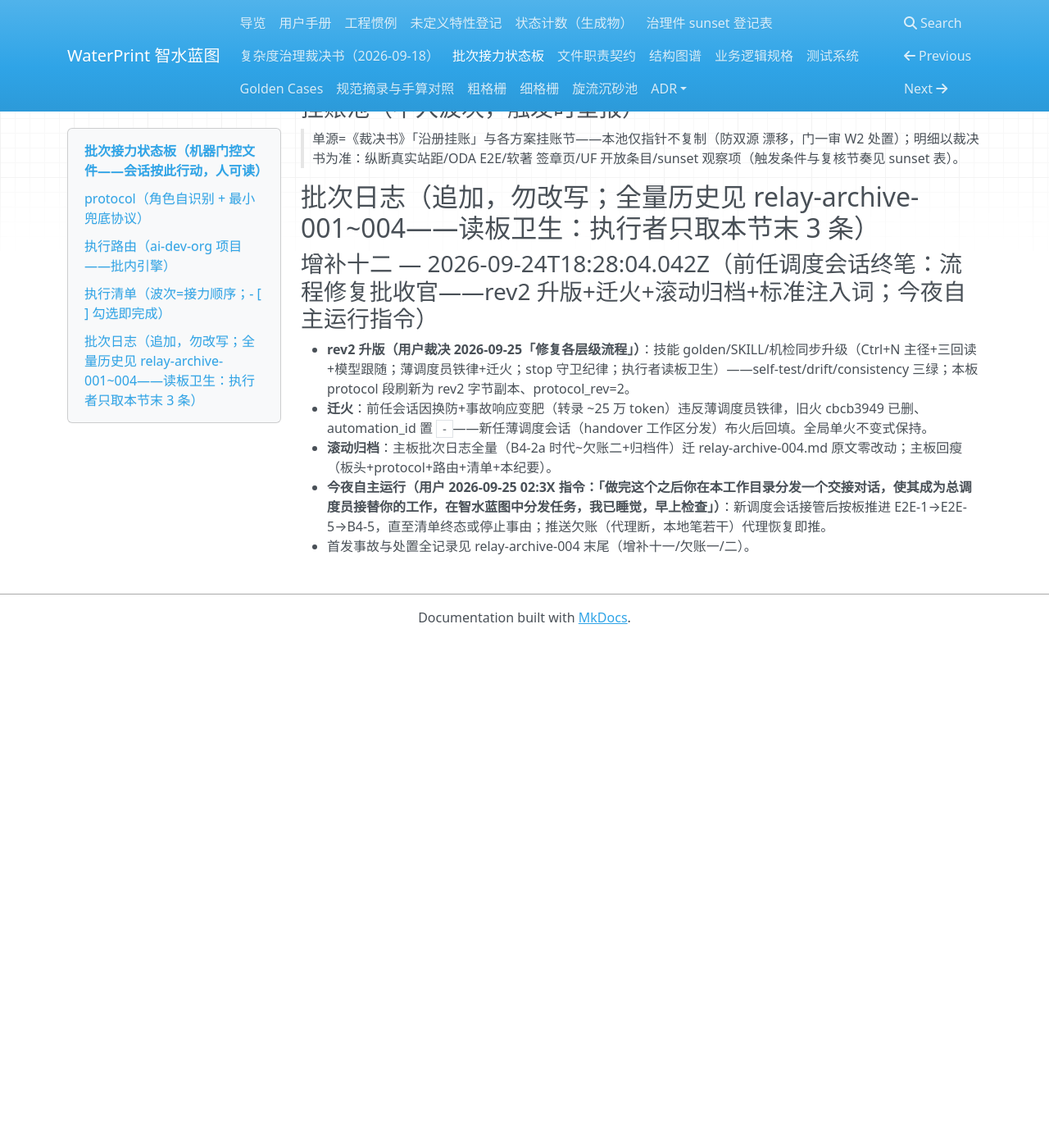
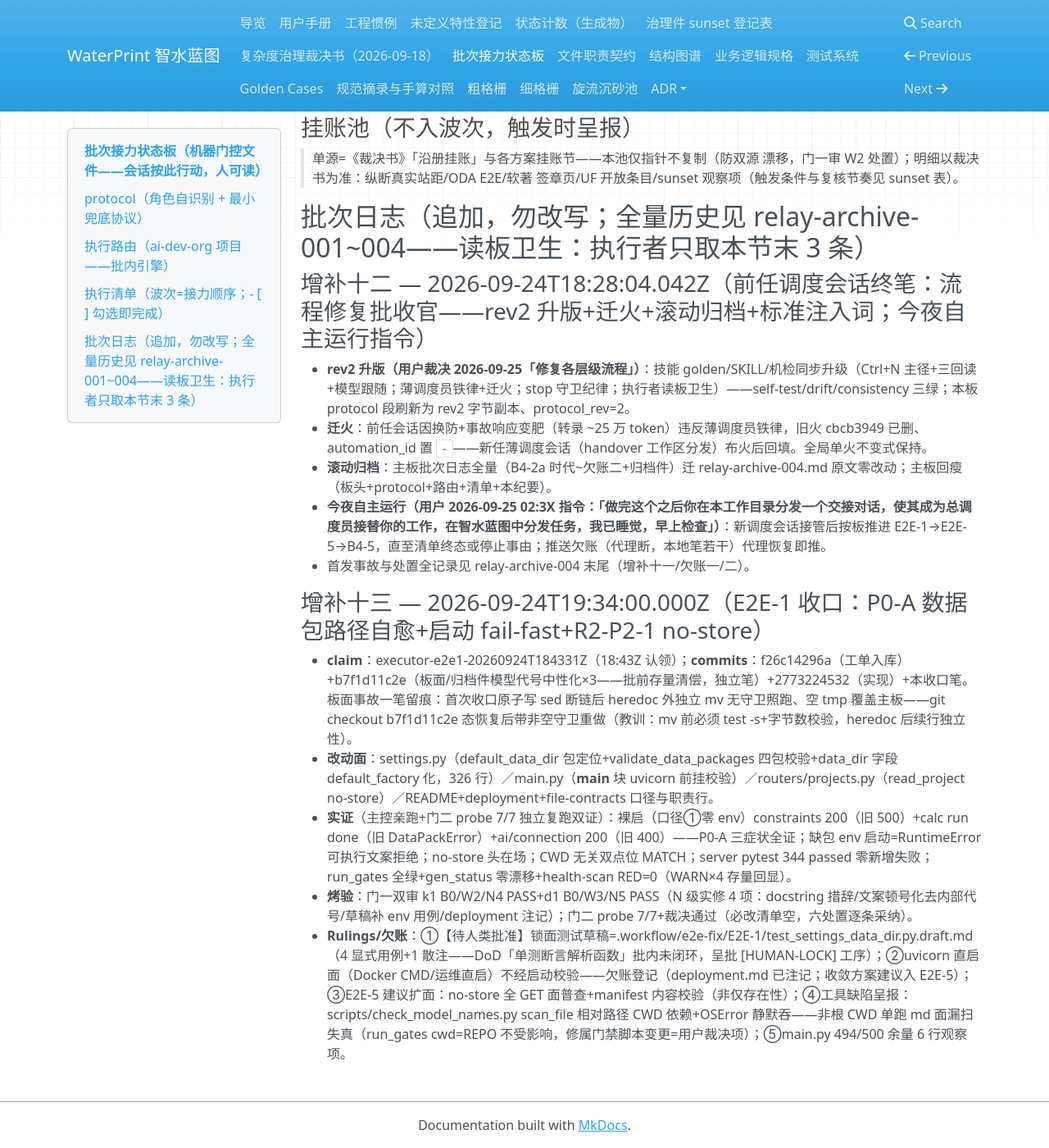
Before and after one commit to yyx20040712/waterprint, an MkDocs documentation site: the page built from docs/handoff/relay.md, in a window 1280 px wide and 1400 px high, scrolled down 4318 px. Shown: the whole window at 82% size. Built offline with MkDocs 1.6.1, drawn with Linux system fonts in a browser that asks for light colours; nearby versions of some CDN libraries; before the commit the page ends 5099 px from its top, so only the background shows below that; some of the changed text lies outside the part shown.

Commit message:
E2E-1 收口笔：接力板勾选批 1（checked_done 21→22、batch_count 0→1、next_batch→E2E-2）+批次日志增补十三（实证三症状全证/门一双审+门二通过/欠账四项登记——锁面测试草稿待人类批准等）+首次收口板面事故留痕（sed 断链守卫缺失致空覆盖，git 恢复后带守卫重做）

```diff
--- a/docs/handoff/relay.md
+++ b/docs/handoff/relay.md
@@ -20,22 +20,22 @@
 - poll_interval_min: 10
 - fire_budget_min: 120
 - last_dispatch: 2026-09-19T11:14:24+08:00
-- heartbeat_utc: 2026-09-24T18:53:48.000Z
-- claim: executor-e2e1-20260924T184331Z
+- heartbeat_utc: 2026-09-24T19:19:22.000Z
+- claim: -
 - no_progress_count: 0
 - checked_total: 27 <!-- 2026-09-25 增补十：+E2E-1~5 插队战役五项 -->
-- checked_done: 21 <!-- 2026-09-24 B4-4b 收口 20→21（B4-4 两段全成勾口径） -->
+- checked_done: 22 <!-- 2026-09-24 E2E-1 收口 21→22 -->
 - protocol_rev: 2 <!-- 2026-09-25 调度健壮化批升版：Ctrl+N 主径+三回读+模型跟随；薄调度员铁律；读板卫生 -->
 - last_dispatch_utc: 2026-09-24T18:44:08.240Z <!-- E2E-1 二发成立 2026-09-25：薄调度会话 Ctrl+N 主径+三回读全过（项目 chip=智水蓝图、模型=当班宿主模型、指令逐字落框+echo；执行者=sess_17befe75 18:43Z 活跃）——status 保持 READY 待执行者认领 -->
 - relay_started_utc: 2026-09-24T17:44:23.011Z <!-- 2026-09-25 换防时刻 -->
-- batch_count: 0 <!-- 2026-09-25 换防复位（原 9；停火数日墙钟 ~123h>90h 触发 circuit_wall，用户显式点名 batch-relay 换防重置留痕） -->
+- batch_count: 1 <!-- 2026-09-24 E2E-1 首批（换防复位后） -->
 - max_batches: 60
 - max_wall_hours: 90
 - hold_reason: -
 - last_handover: 2026-09-25
 - claimed_by: -
 - claimed_at: -
-- next_batch: E2E-1 fix-plan 批1【server-data】（插队战役先于 B4-5；campaign 收口按 fix-plan §7.4 回归 B4-5 原排序）
+- next_batch: E2E-2 fix-plan 批2【webapp-calc】P0-B 只读态提交计算复活（插队战役；campaign 收口按 fix-plan §7.4 回归 B4-5 原排序）
 
 ## protocol（角色自识别 + 最小兜底协议）
 
@@ -103,7 +103,7 @@
 工单源=docs/handoff/e2e-audit-fix-plan-2026-09-24.md §4 批次+§7 开工指引 与 e2e-audit-round2-2026-09-24.md §4 增量——
 明细以工单为准，本区只放指针防双源漂移）
 
-- [ ] E2E-1｜fix-plan 批1【server-data】P0-A 数据包路径自愈+启动 fail-fast（+round2 批1 扩 R2-P2-1 no-store）
+- [x] E2E-1｜fix-plan 批1【server-data】P0-A 数据包路径自愈+启动 fail-fast（+round2 批1 扩 R2-P2-1 no-store）
 - [ ] E2E-2｜fix-plan 批2【webapp-calc】P0-B 只读态提交计算复活（+round2 批2 扩 R2-P1-2 fitView 引导/R2-P1-3 保存语义）
 - [ ] E2E-3｜fix-plan 批3【chat】P0-C 聊天桥 repo_root+P0-D 输入框锁死
 - [ ] E2E-4｜round2 §4 新立【server-scene】R2-P0-1 场景 kind 映射 500+R2-P1-1 布局避让+R2-P1-4 进水物理域检（编号撞前篇批3，按独立新批解读——排序/并批主控裁量）
@@ -131,3 +131,11 @@
 - **滚动归档**：主板批次日志全量（B4-2a 时代~欠账二+归档件）迁 relay-archive-004.md 原文零改动；主板回瘦（板头+protocol+路由+清单+本纪要）。
 - **今夜自主运行（用户 2026-09-25 02:3X 指令：「做完这个之后你在本工作目录分发一个交接对话，使其成为总调度员接替你的工作，在智水蓝图中分发任务，我已睡觉，早上检查」）**：新调度会话接管后按板推进 E2E-1→E2E-5→B4-5，直至清单终态或停止事由；推送欠账（代理断，本地笔若干）代理恢复即推。
 - 首发事故与处置全记录见 relay-archive-004 末尾（增补十一/欠账一/二）。
+
+### 增补十三 — 2026-09-24T19:34:00.000Z（E2E-1 收口：P0-A 数据包路径自愈+启动 fail-fast+R2-P2-1 no-store）
+
+- **claim**：executor-e2e1-20260924T184331Z（18:43Z 认领）；**commits**：f26c14296a（工单入库）+b7f1d11c2e（板面/归档件模型代号中性化×3——批前存量清偿，独立笔）+2773224532（实现）+本收口笔。板面事故一笔留痕：首次收口原子写 sed 断链后 heredoc 外独立 mv 无守卫照跑、空 tmp 覆盖主板——git checkout b7f1d11c2e 态恢复后带非空守卫重做（教训：mv 前必须 test -s+字节数校验，heredoc 后续行独立性）。
+- **改动面**：settings.py（default_data_dir 包定位+validate_data_packages 四包校验+data_dir 字段 default_factory 化，326 行）／main.py（__main__ 块 uvicorn 前挂校验）／routers/projects.py（read_project no-store）／README+deployment+file-contracts 口径与职责行。
+- **实证**（主控亲跑+门二 probe 7/7 独立复跑双证）：裸启（口径①零 env）constraints 200（旧 500）+calc run done（旧 DataPackError）+ai/connection 200（旧 400）——P0-A 三症状全证；缺包 env 启动=RuntimeError 可执行文案拒绝；no-store 头在场；CWD 无关双点位 MATCH；server pytest 344 passed 零新增失败；run_gates 全绿+gen_status 零漂移+health-scan RED=0（WARN×4 存量回显）。
+- **烤验**：门一双审 k1 B0/W2/N4 PASS+d1 B0/W3/N5 PASS（N 级实修 4 项：docstring 措辞/文案顿号化去内部代号/草稿补 env 用例/deployment 注记）；门二 probe 7/7+裁决通过（必改清单空，六处置逐条采纳）。
+- **Rulings/欠账**：①【待人类批准】锁面测试草稿=.workflow/e2e-fix/E2E-1/test_settings_data_dir.py.draft.md（4 显式用例+1 散注——DoD「单测断言解析函数」批内未闭环，呈批 [HUMAN-LOCK] 工序）；②uvicorn 直启面（Docker CMD/运维直启）不经启动校验——欠账登记（deployment.md 已注记；收敛方案建议入 E2E-5）；③E2E-5 建议扩面：no-store 全 GET 面普查+manifest 内容校验（非仅存在性）；④工具缺陷呈报：scripts/check_model_names.py scan_file 相对路径 CWD 依赖+OSError 静默吞——非根 CWD 单跑 md 面漏扫失真（run_gates cwd=REPO 不受影响，修属门禁脚本变更=用户裁决项）；⑤main.py 494/500 余量 6 行观察项。
```
Also changed, not shown: other parts of docs/handoff/relay.md (+1 -1 lines).
